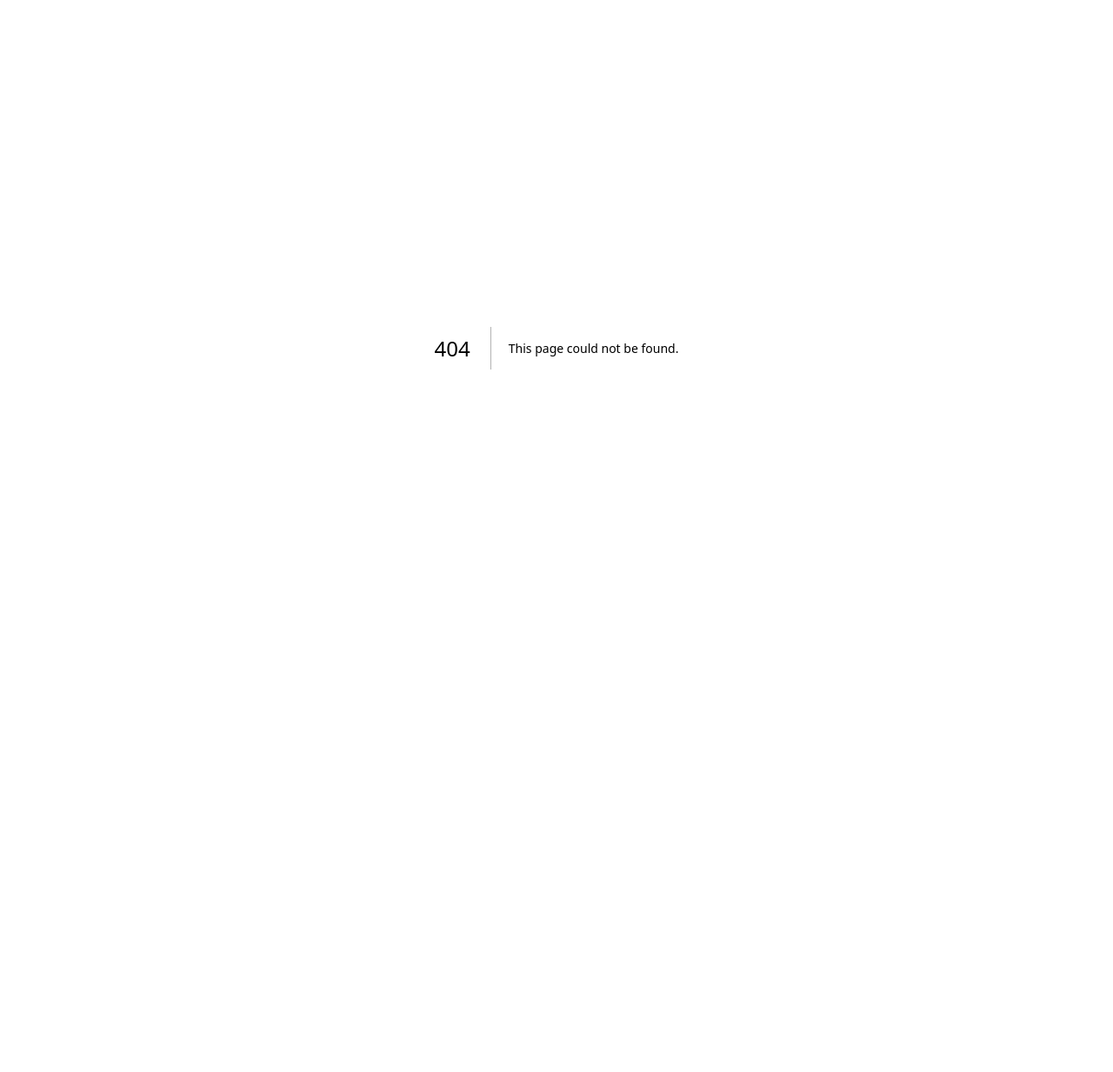
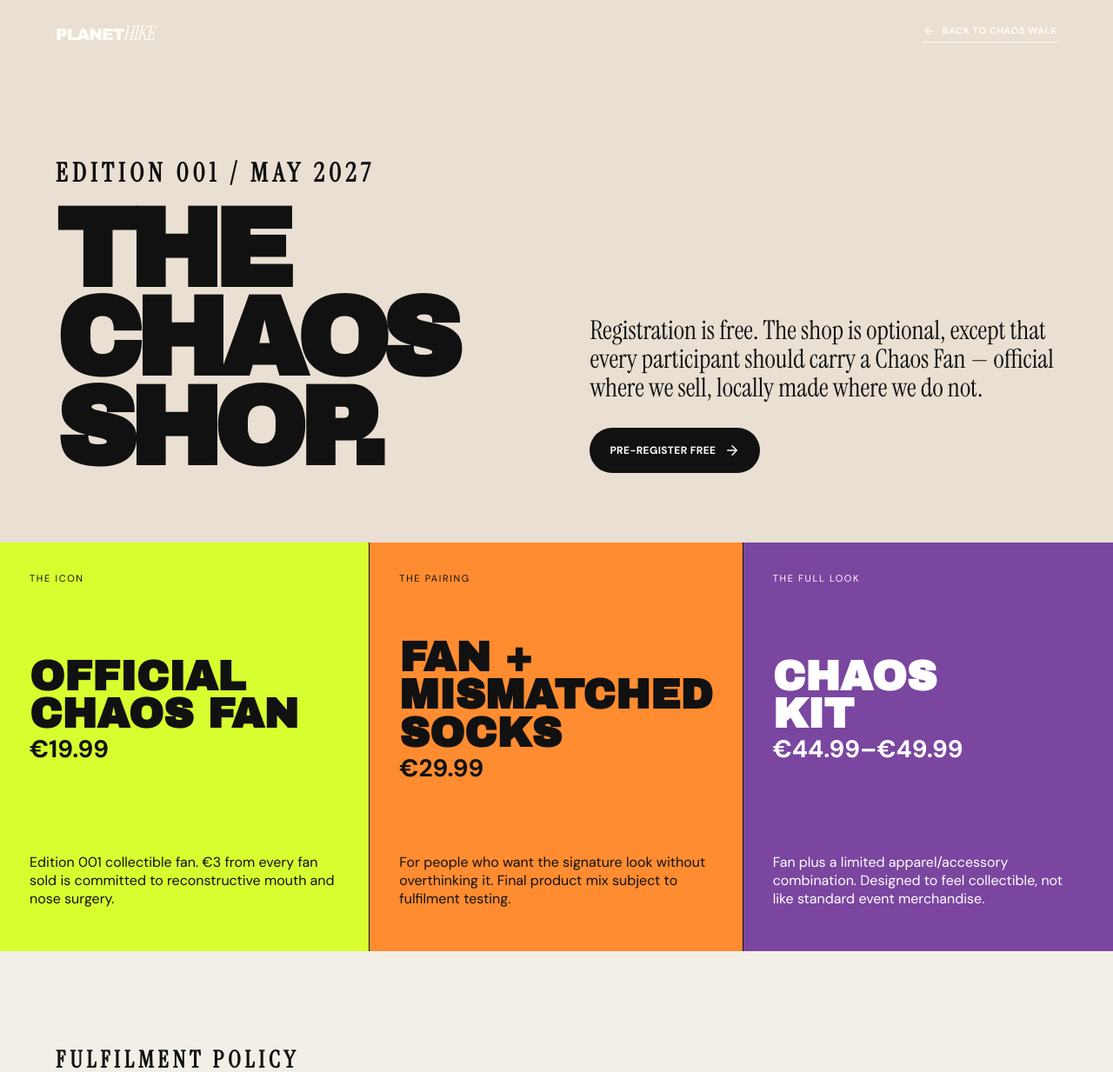
Before and after one commit to unikmo/planethike, a Next.js app: page /shop in a window 1280 px wide. Before the commit this address had no page. Shown: the top 1233 px of the page at 87% size. Before the commit the page ends 800 px from the top, so only its background shows below. Built offline with nearby package versions, Linux system fonts and the light colour scheme.

Commit message:
Add Chaos Fan shop and fulfilment policy page

```diff
--- /dev/null
+++ b/app/shop/page.tsx
@@ -0,0 +1,62 @@
+import { ArrowLeft, ArrowRight } from 'lucide-react';
+
+export default function ShopPage() {
+  return (
+    <main>
+      <header className="subHeader darkHeader">
+        <a className="brand" href="/">PLANET<span>HIKE</span></a>
+        <a className="textLink" href="/"><ArrowLeft size={15}/> Back to Chaos Walk</a>
+      </header>
+
+      <section className="shopHero">
+        <div>
+          <p className="sectionKicker">EDITION 001 / MAY 2027</p>
+          <h1>THE<br/>CHAOS<br/>SHOP.</h1>
+        </div>
+        <div>
+          <p>Registration is free. The shop is optional, except that every participant should carry a Chaos Fan — official where we sell, locally made where we do not.</p>
+          <a href="/#join" className="button buttonDark">Pre-register free <ArrowRight size={18}/></a>
+        </div>
+      </section>
+
+      <section className="shopCards">
+        <article className="shopCard">
+          <span>THE ICON</span>
+          <div>
+            <h2>OFFICIAL<br/>CHAOS FAN</h2>
+            <strong>€19.99</strong>
+          </div>
+          <p>Edition 001 collectible fan. €3 from every fan sold is committed to reconstructive mouth and nose surgery.</p>
+        </article>
+        <article className="shopCard">
+          <span>THE PAIRING</span>
+          <div>
+            <h2>FAN +<br/>MISMATCHED SOCKS</h2>
+            <strong>€29.99</strong>
+          </div>
+          <p>For people who want the signature look without overthinking it. Final product mix subject to fulfilment testing.</p>
+        </article>
+        <article className="shopCard">
+          <span>THE FULL LOOK</span>
+          <div>
+            <h2>CHAOS<br/>KIT</h2>
+            <strong>€44.99–€49.99</strong>
+          </div>
+          <p>Fan plus a limited apparel/accessory combination. Designed to feel collectible, not like standard event merchandise.</p>
+        </article>
+      </section>
+
+      <section className="shopPolicy">
+        <div>
+          <p className="sectionKicker">FULFILMENT POLICY</p>
+          <h2>GLOBAL WALK.<br/>CONSERVATIVE<br/>COMMERCE.</h2>
+        </div>
+        <div>
+          <p>PlanetHike will only open commerce in countries where Gelato or another approved fulfilment partner can deliver reliably and at a reasonable total shipping cost.</p>
+          <p>Participation is broader. In countries where we do not sell, City Leads and participants can create the fan locally using PlanetHike’s approved DIY design guidance. No one is excluded because cross-border fulfilment is expensive or unreliable.</p>
+          <p>Official product availability will be shown by country before checkout. We will test fulfilment before expanding the commerce positive list.</p>
+        </div>
+      </section>
+    </main>
+  );
+}
```
